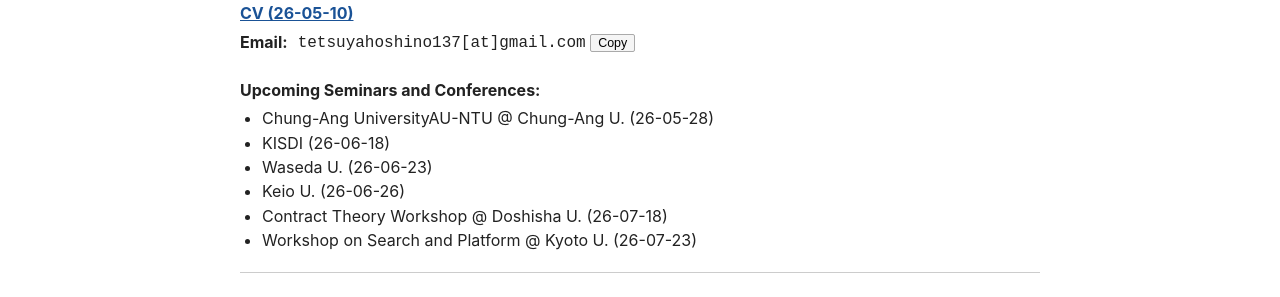
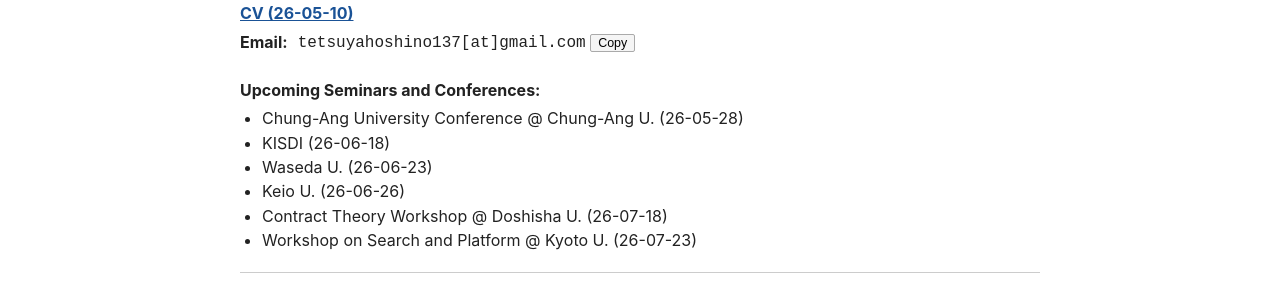
Before and after one commit to tetsuyahoshino137/tetsuyahoshino137.github.io, a Jekyll site: the page built from index.md, in a window 1280 px wide. Shown: the part 183-480 px from the top of the page. Built offline with Jekyll 4.4.1, drawn with Linux system fonts in a browser that asks for light colours.

Commit message:
Update index.md

```diff
--- a/index.md
+++ b/index.md
@@ -23,7 +23,7 @@
 
 <p class="upcoming-title"><strong>Upcoming Seminars and Conferences:</strong></p>
 <ul class="upcoming-list">
-  <li>Chung-Ang UniversityAU-NTU @ Chung-Ang U. (26-05-28)</li>
+  <li>Chung-Ang University Conference @ Chung-Ang U. (26-05-28)</li>
   <li>KISDI (26-06-18)</li>
   <li>Waseda U. (26-06-23)</li>
   <li>Keio U. (26-06-26)</li>
```
